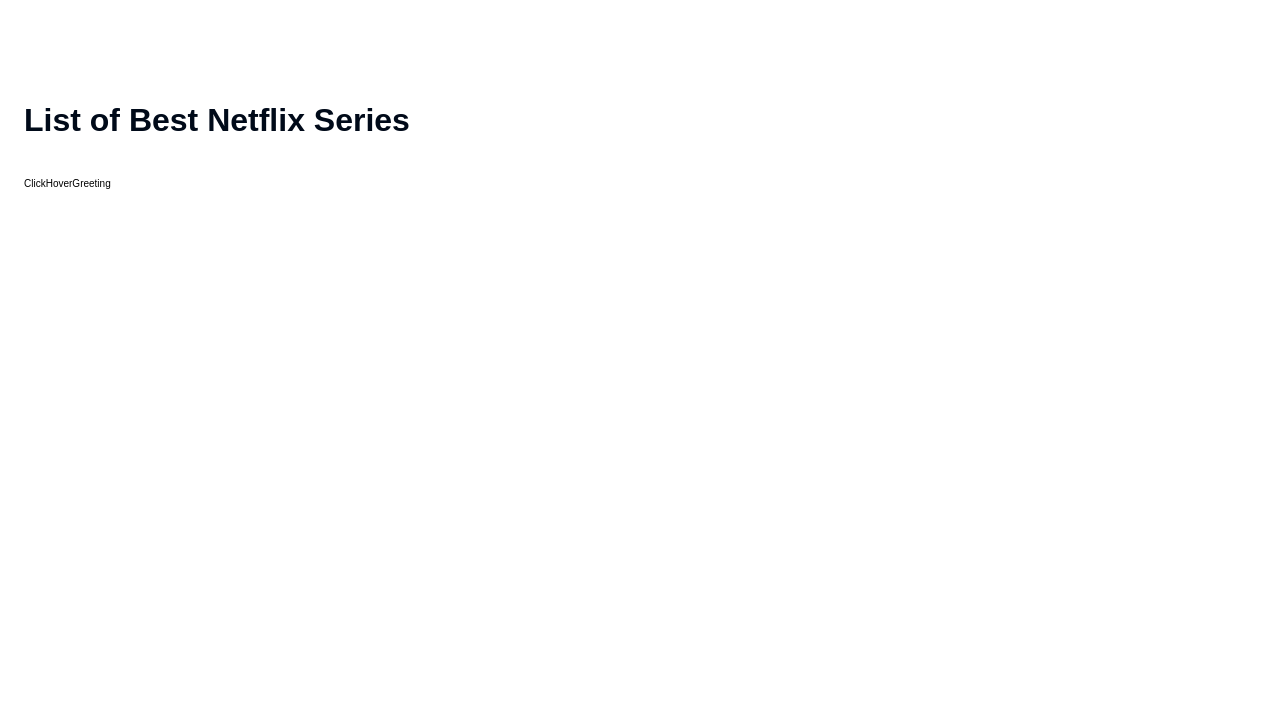
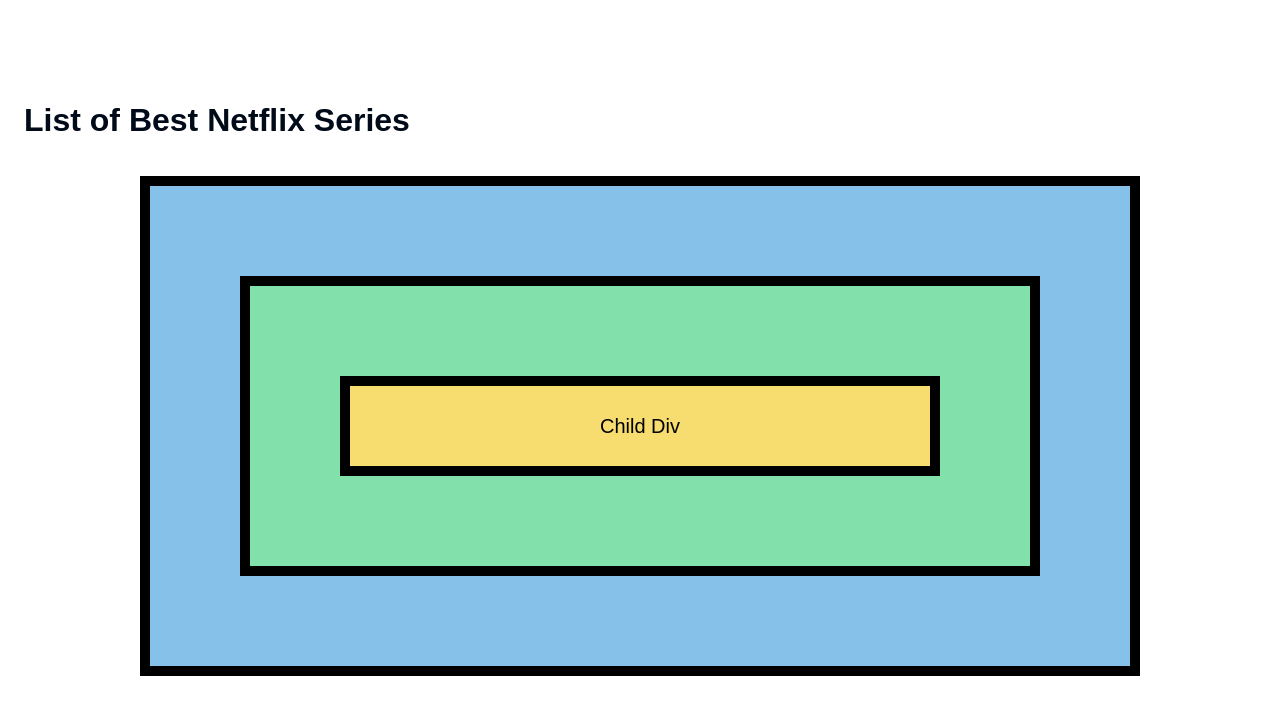
Before and after one commit to Shikat-Mahmud/first-react-project, a React (Vite) app: page / in a window 1280 px wide. Shown: the top 714 px of the page. Built offline with nearby package versions, Linux system fonts and the light colour scheme.

Commit message:
event propagation

```diff
--- a/src/App.jsx
+++ b/src/App.jsx
@@ -1,4 +1,5 @@
 import { EventHandling } from "./components/EventHandling";
+import { EventPropagation } from "./components/EventPropagation";
 import { EventProps } from "./components/EventProps";
 import NetflixSeries from "./components/NetflixSeries";
 import "./css/Netflix.css"
@@ -9,7 +10,8 @@
       <h1 className="card-heading text-5xl font-bold">List of Best Netflix Series</h1>
       {/* <NetflixSeries /> */}
       {/* <EventHandling/> */}
-      <EventProps/>
+      {/* <EventProps/> */}
+      <EventPropagation/>
     </section>
   );
 };
--- /dev/null
+++ b/src/components/EventPropagation.jsx
@@ -0,0 +1,31 @@
+import '../css/EV.css'
+
+export const EventPropagation = () => {
+    const handleGrandParent = () => {
+      console.log("GrandParent clicked");
+    };
+
+    const handleParentClick = () => {
+      console.log("Parent clicked");
+    };
+
+    const handleChildClick = (event) => {
+      console.log(event);
+    //   event.stopPropagation();
+      console.log("Child clicked");
+    };
+    return (
+      <section className="main-div">
+        {/* <div className="g-div" onClickCapture={handleGrandParent}>
+          <div className="p-div" onClickCapture={handleParentClick}>
+            <button className="c-div" onClickCapture={handleChildClick}> */}
+        <div className="g-div" onClick={handleGrandParent}>
+          <div className="p-div" onClick={handleParentClick}>
+            <button className="c-div" onClick={handleChildClick}>
+              Child Div
+            </button>
+          </div>
+        </div>
+      </section>
+    );
+  };
--- /dev/null
+++ b/src/css/EV.css
@@ -0,0 +1,66 @@
+.main-div {
+    /* height: 80vh; */
+    width: 100%;
+    display: flex;
+    flex-direction: column;
+    justify-content: center;
+    align-items: center;
+  }
+
+  .g-div {
+    width: 100rem;
+    height: 50rem;
+    border: 1rem solid #000;
+    background-color: #85c1e9;
+    display: flex;
+    justify-content: center;
+    align-items: center;
+  }
+
+  .p-div {
+    width: 80rem;
+    height: 30rem;
+    border: 1rem solid #000;
+    background-color: #82e0aa;
+    display: flex;
+    justify-content: center;
+    align-items: center;
+  }
+
+  .c-div {
+    width: 60rem;
+    height: 10rem;
+    border: 1rem solid #000;
+    background-color: #f7dc6f;
+    font-size: 2rem;
+  }
+
+  .events-handling {
+    display: flex;
+    justify-content: center;
+    gap: 1.2rem;
+  }
+
+  .container h2 {
+    text-align: center;
+    font-size: 3.2rem;
+    margin-bottom: 3.2rem;
+  }
+
+  button {
+    font-size: 2rem;
+    padding: 1.2rem 2.4rem;
+    background-color: #82e0aa;
+  }
+
+  button:nth-child(even) {
+    font-size: 2rem;
+    padding: 1.2rem 2.4rem;
+    background-color: #82e0aa;
+  }
+
+  button:nth-child(odd) {
+    font-size: 2rem;
+    padding: 1.2rem 2.4rem;
+    background-color: #f7dc6f;
+  }
```
